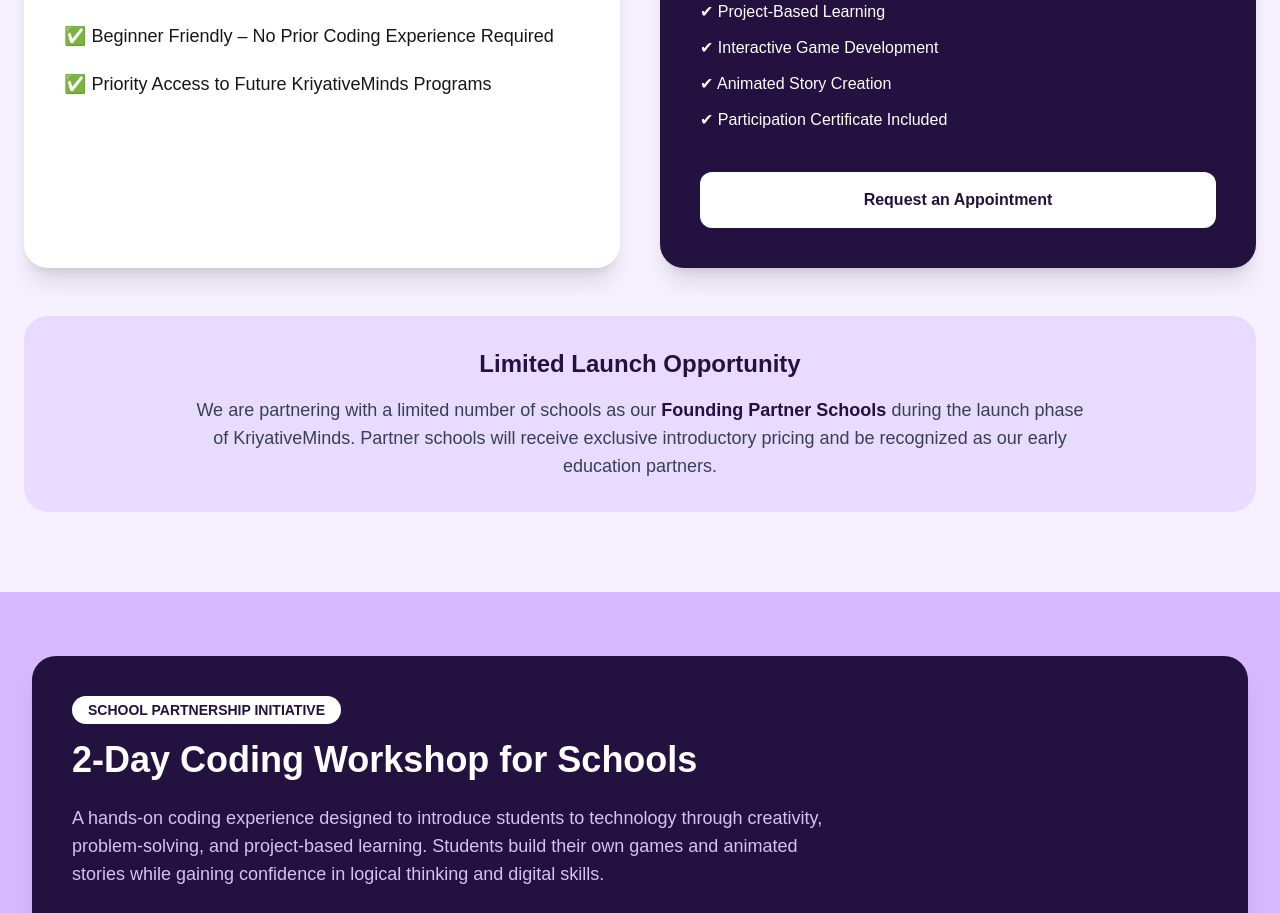
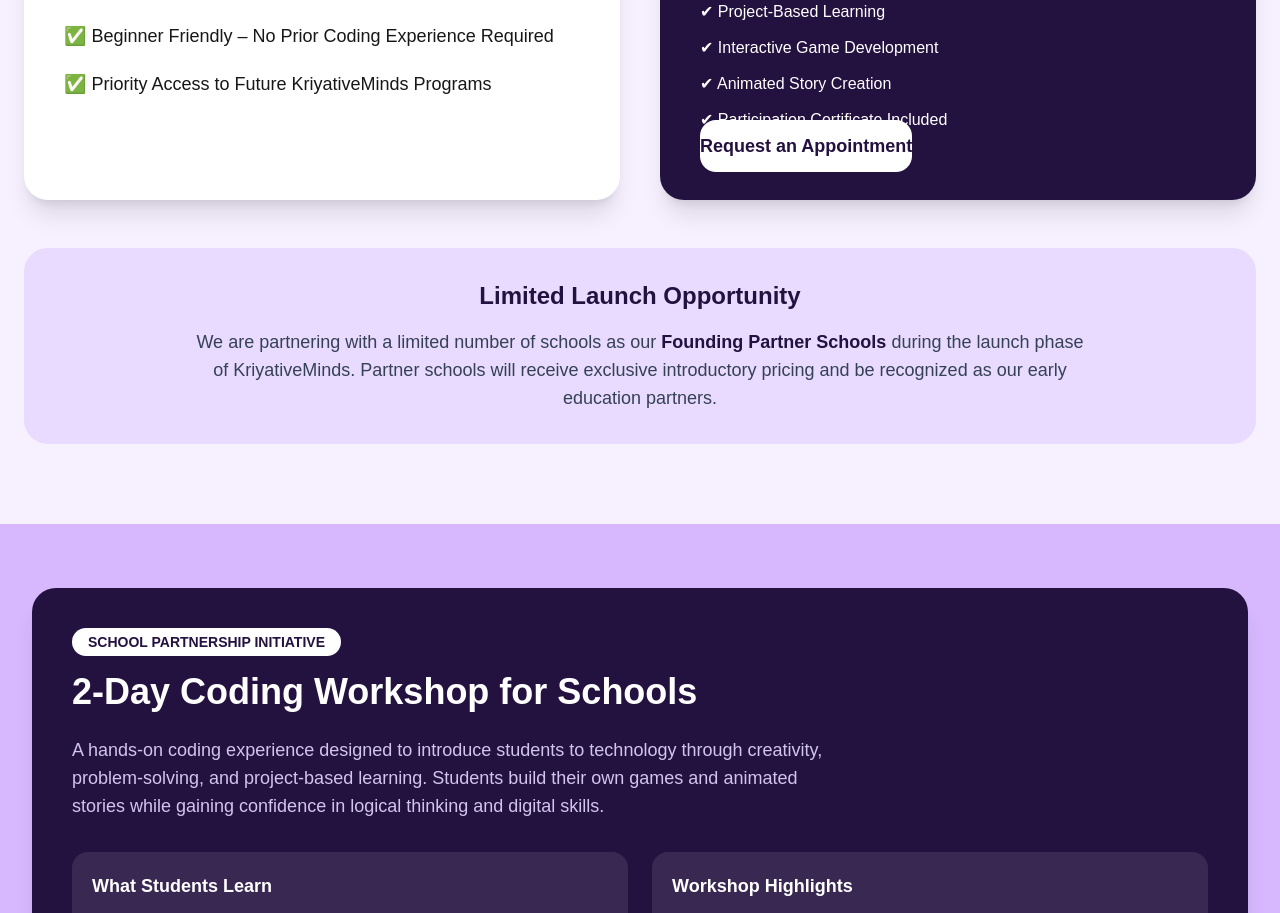
Before and after one commit to punya16-code/kriyative-minds-website, a Next.js app: page / in a window 1280 px wide. Shown: the part 3134-4047 px from the top of the page. Built offline with nearby package versions, Linux system fonts and the light colour scheme.

Commit message:
Added Founding Partner School Program and WhatsApp appointment button

```diff
--- a/app/page.tsx
+++ b/app/page.tsx
@@ -318,12 +318,14 @@
 
         </div>
 
-        <a
-          href="#contact"
-          className="block mt-10 bg-white text-[#23113f] text-center py-4 rounded-xl font-bold hover:bg-gray-100 transition"
-        >
-          Request an Appointment
-        </a>
+       <a
+  href="https://wa.me/917019427213?text=Hello%20Punya,%20I%20am%20interested%20in%20becoming%20a%20Founding%20Partner%20School%20for%20the%20KriyativeMinds%20Creative%20Coding%20Workshop.%20I%20would%20like%20to%20schedule%20an%20appointment."
+  target="_blank"
+  rel="noopener noreferrer"
+  className="mt-10 bg-white text-[#23113f] text-center py-4 rounded-2xl font-bold text-lg hover:bg-gray-100 transition"
+>
+  Request an Appointment
+</a>
 
       </div>
 
```
